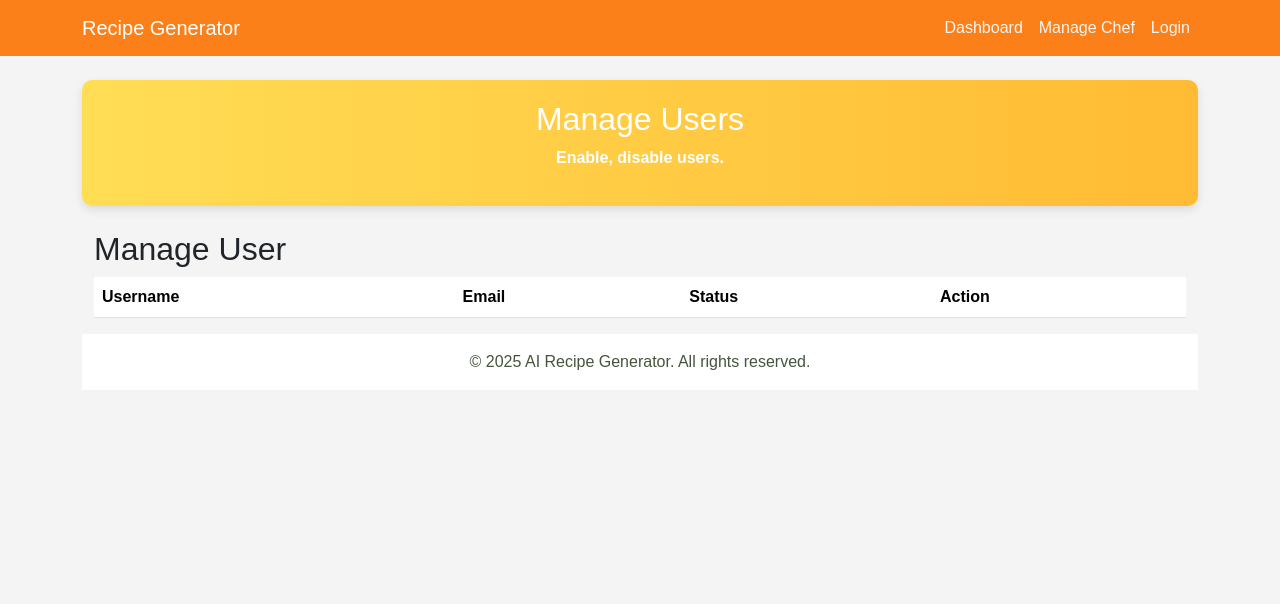
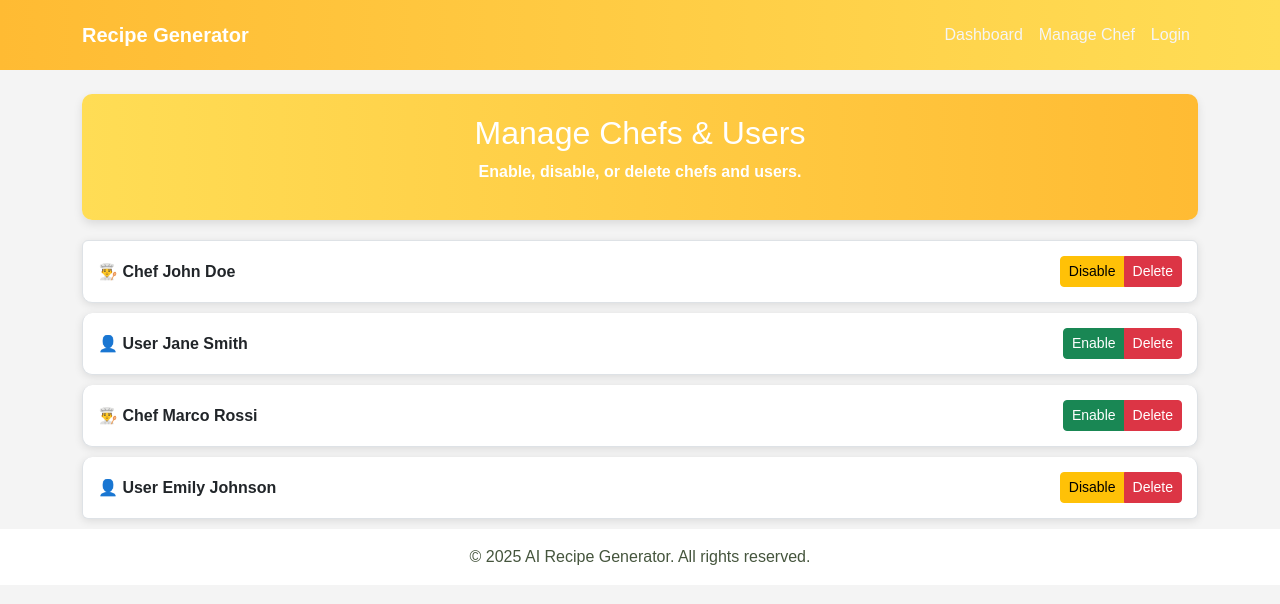
Before and after one commit to lishazz/recipe_generator, a Django app: template apps/administrator/templates/manage_user.html in a window 1280 px wide. Shown: the top 604 px of the page. Run offline with Django 3.2, Linux system fonts and the light colour scheme; the template is opened without the code that fills it, so the values that code supplies are empty; some libraries are stand-ins or nearby versions.

Commit message:
modifications

```diff
--- a/apps/administrator/templates/manage_user.html
+++ b/apps/administrator/templates/manage_user.html
@@ -10,7 +10,14 @@
         background-color: #f4f4f4;
         font-family: 'Poppins', sans-serif;
     }
-
+    .navbar {
+        background: linear-gradient(to right, #ffbb33, #ffdd55);
+        padding: 15px;
+    }
+    .navbar-brand {
+        font-weight: bold;
+        color: #fff !important;
+    }
     .btn-custom {
         background-color: #ffbb33;
         color: #fff;
@@ -68,46 +75,37 @@
 
 <section class="container mt-4">
     <div class="dashboard-header">
-        <h2>Manage  Users</h2>
-        <p>Enable, disable users.</p>
+        <h2>Manage Chefs & Users</h2>
+        <p>Enable, disable, or delete chefs and users.</p>
     </div>
-    <div class="container">
-        <h2 class="mt-4">Manage User</h2>
-        <table class="table">
-            <thead>
-                <tr>
-                    <th>Username</th>
-                    <th>Email</th>
-                    <th>Status</th>
-                    <th>Action</th>
-                </tr>
-            </thead>
-            <tbody>
-                {% for user in users %}
-                <tr>
-                    <td>{{ user.username }}</td>
-                    <td>{{ user.email }}</td>
-                    <td>
-                        {% if user.is_active %}
-                            <span class="badge text-primary">Active</span>
-                        {% else %}
-                            <span class="badge text-secondary">Disabled</span>
-                        {% endif %}
-                   </td>
-                    <td>
-                        <a href="{% url 'toggle_user_status' user.id %}" class="btn btn-warning">
-                            {% if user.is_active %}
-                              Disable
-                            {% else %}
-                              Enable
-                            {% endif %}
-                        </a>
-                    </td>
-                </tr>
-                {% endfor %}
-            </tbody>
-        </table>
-    </div>
-    {% endblock content %}
+    <ul class="list-group" id="user-list">
+        <li class="list-group-item">👨‍🍳 Chef John Doe
+            <div class="btn-group">
+                <button class="btn btn-warning btn-sm">Disable</button>
+                <button class="btn btn-danger btn-sm">Delete</button>
+            </div>
+        </li>
+        <li class="list-group-item">👤 User Jane Smith
+            <div class="btn-group">
+                <button class="btn btn-success btn-sm">Enable</button>
+                <button class="btn btn-danger btn-sm">Delete</button>
+            </div>
+        </li>
+        <li class="list-group-item">👨‍🍳 Chef Marco Rossi
+            <div class="btn-group">
+                <button class="btn btn-success btn-sm">Enable</button>
+                <button class="btn btn-danger btn-sm">Delete</button>
+            </div>
+        </li>
+        <li class="list-group-item">👤 User Emily Johnson
+            <div class="btn-group">
+                <button class="btn btn-warning btn-sm">Disable</button>
+                <button class="btn btn-danger btn-sm">Delete</button>
+            </div>
+        </li>
+    </ul>
+</section>
+
+{% endblock content %}
 
 {% block script %}{% endblock script %}
--- a/apps/administrator/urls.py
+++ b/apps/administrator/urls.py
@@ -3,7 +3,7 @@ from django.contrib.auth import views as auth_views
 from . import views
 
 urlpatterns = [
-    path('toggle_user_status/<int:user_id>/', views.toggle_user_status, name='toggle_user_status'),
+    path('toggle-chef/<int:user_id>/', views.toggle_chef_status, name='toggle_chef_status'),
     path('administrator_dashboard/', views.administrator_dashboard, name='administrator_dashboard'),
     path('approve_chef/',views.approve_chef,name='approve_chef'),
     path('manage_user/',views.manage_user,name='manage_user')
```
Also changed, not shown: apps/administrator/views.py (+2 -20 lines).
